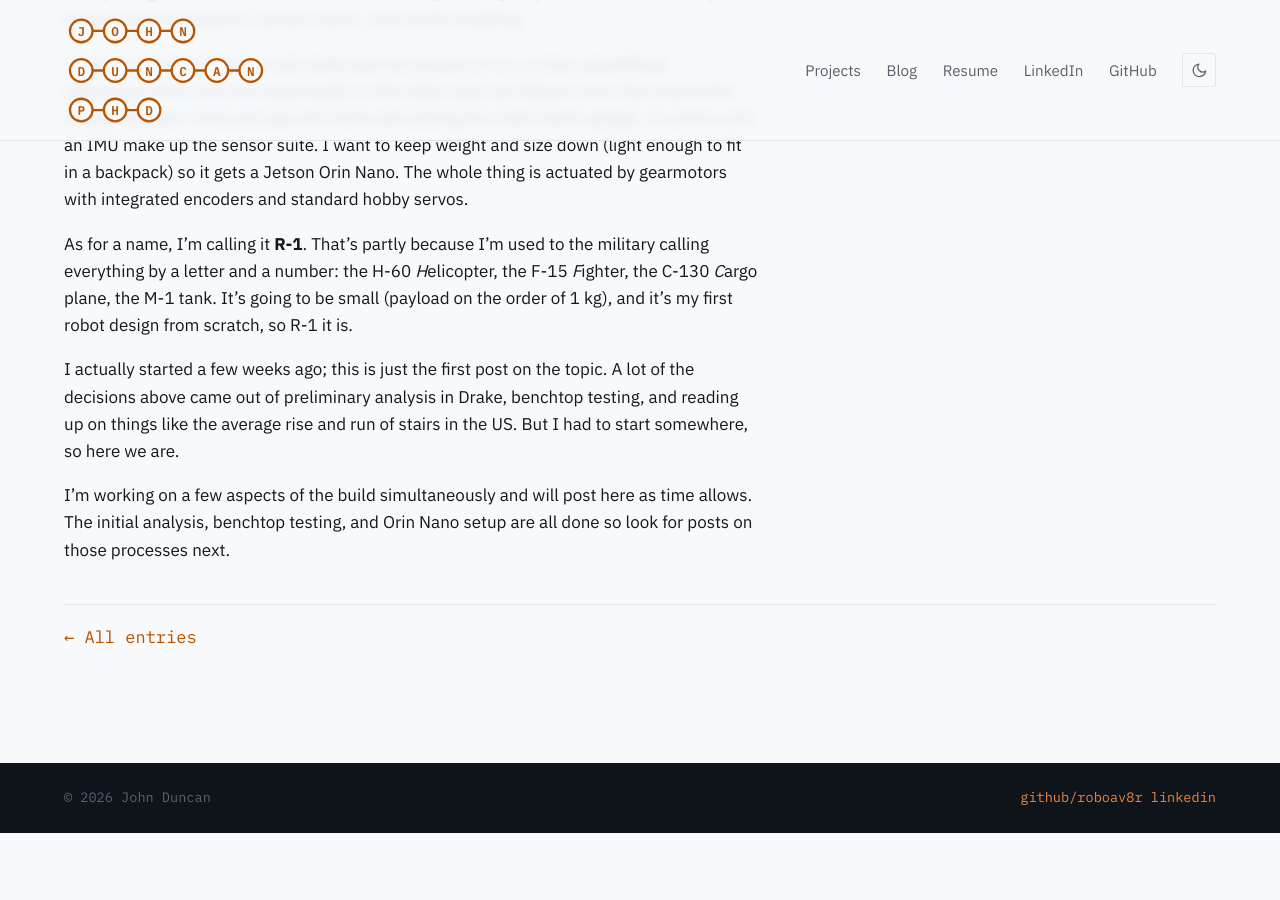
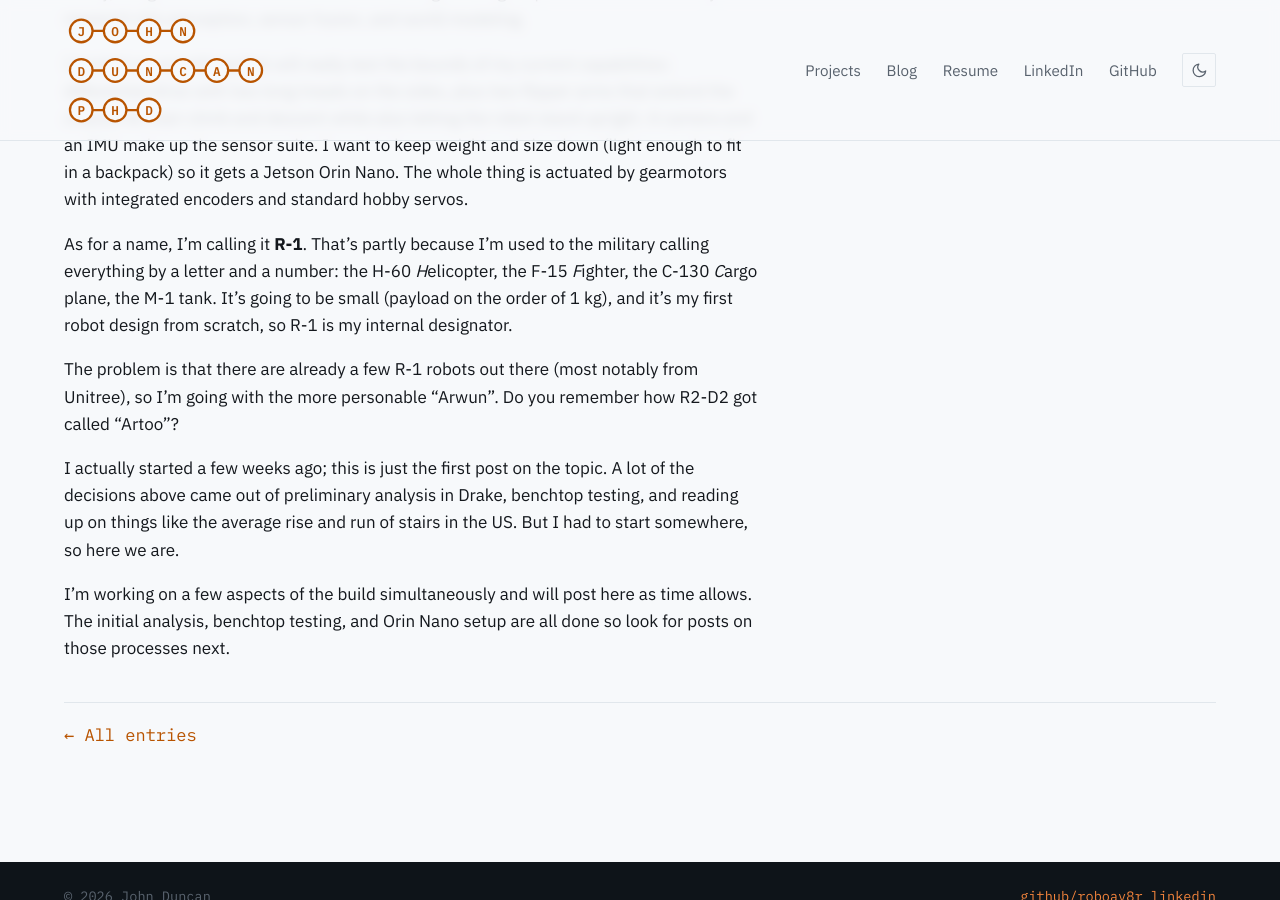
Before and after one commit to roboav8r/roboav8r.github.io, a Jekyll site: the page built from _posts/2026-07-26-r1-concept.md, in a window 1280 px wide and 900 px high, scrolled down 1968 px. Built offline with Jekyll 4.4.1, drawn with Linux system fonts in a browser that asks for light colours; before the commit the page ends 2801 px from its top, so only the background shows below that.

Commit message:
Rename R-1 back to Arwun across the site
There are already a few R-1 robots out there — most notably Unitree's — so
the public name goes back to Arwun. R-1 stays on as the internal designator,
explained once in the 2026-07-26 concept post, which is where the naming
paragraph in this commit comes from.

This reverts only the naming half of 6a14944. The technical-copy corrections
from that commit are kept: the stale ESP32-S3 and NVIDIA Isaac claims stay
dropped, and the projects entry keeps the refreshed description.

Live copy: site description, build-log description and lede, the Currently
card, the projects entry heading and its #r1 -> #arwun anchor. The archived
lede block in index.html tracks that anchor so it restores intact.

Post: tags r1 -> arwun, which render as visible chips. The filename and the
/log/r1-concept/ URL are deliberately unchanged so existing links keep
working, as is the sketch asset path.

README: prose and the example front matter tags.

Co-Authored-By: Claude Opus 5 <noreply@anthropic.com>

```diff
--- a/_config.yml
+++ b/_config.yml
@@ -3,7 +3,7 @@ title: John Duncan
 tagline: Perception & world modeling for physical AI
 description: >-
   Roboticist working on perception, estimation, and world models for robots
-  that move through the real world. Building PRISM and R-1.
+  that move through the real world. Building PRISM and Arwun.
 author: John Duncan
 
 # --- URLs ----------------------------------------------------------------
--- a/_posts/2026-07-26-r1-concept.md
+++ b/_posts/2026-07-26-r1-concept.md
@@ -3,7 +3,7 @@ layout: post
 title: "I started building a robot a while back, but today I started writing about it"
 date: 2026-07-26
 summary: "Why I'm building a robot: the motivation, the concept sketch, and the platform I landed on."
-tags: [r1, hardware]
+tags: [arwun, hardware]
 ---
 
 It's actually the whole reason I made this site.
@@ -55,7 +55,10 @@ with integrated encoders and standard hobby servos.
 As for a name, I'm calling it **R-1**. That's partly because I'm used to the military calling
 everything by a letter and a number: the H-60 *H*elicopter, the F-15 *F*ighter, the C-130
 *C*argo plane, the M-1 tank. It's going to be small (payload on the order of 1 kg), and it's
-my first robot design from scratch, so R-1 it is.
+my first robot design from scratch, so R-1 is my internal designator.
+
+The problem is that there are already a few R-1 robots out there (most notably from Unitree),
+so I'm going with the more personable "Arwun". Do you remember how R2-D2 got called "Artoo"?
 
 I actually started a few weeks ago; this is just the first post on the topic. A lot of the
 decisions above came out of preliminary analysis in Drake, benchtop testing, and reading up
--- a/index.html
+++ b/index.html
@@ -12,10 +12,10 @@ layout: default
         at <a href="https://voxel51.com">Voxel51</a>, helping our enterprise clients
         get the most of their physical AI data with FiftyOne.
       </p>
-      <!-- ARCHIVED 2026-07-18 — R-1/PRISM lede, restore once the projects are back:
+      <!-- ARCHIVED 2026-07-18 — Arwun/PRISM lede, restore once the projects are back:
         Off the clock I'm building
         <a href="{{ '/projects/#prism' | relative_url }}">PRISM</a>, a factor-graph world model,
-        and <a href="{{ '/projects/#r1' | relative_url }}">R-1</a>, a tracked robot with
+        and <a href="{{ '/projects/#arwun' | relative_url }}">Arwun</a>, a tracked robot with
         flipper arms that it runs on.
       -->
 
@@ -40,7 +40,7 @@ layout: default
   <p class="eyebrow mono">Currently</p>
   <div class="now-grid">
     <div class="now-item">
-      <h3>R-1 build</h3>
+      <h3>Arwun build</h3>
       <p>Building a small, self-balancing, tracked robot from scratch.
          Drake analysis and benchtop testing are done;
          next up is the ROS2 perception stack on a Jetson Orin Nano.</p>
--- a/log.html
+++ b/log.html
@@ -1,14 +1,14 @@
 ---
 layout: default
 title: Build log
-description: Notes from building R-1 and PRISM — decisions, dead-ends, and fixes.
+description: Notes from building Arwun and PRISM — decisions, dead-ends, and fixes.
 permalink: /log/
 ---
 
 <section class="wrap section page-head">
   <p class="eyebrow mono">Notebook</p>
   <h1>Build log</h1>
-  <p class="lede">Working notes from building R-1 and PRISM. Decisions,
+  <p class="lede">Working notes from building Arwun and PRISM. Decisions,
      dead-ends, fixes. Written mostly for future me, but hopefully useful for you.</p>
 </section>
 
```
Also changed, not shown: projects.md (+3 -3 lines), README.md.
